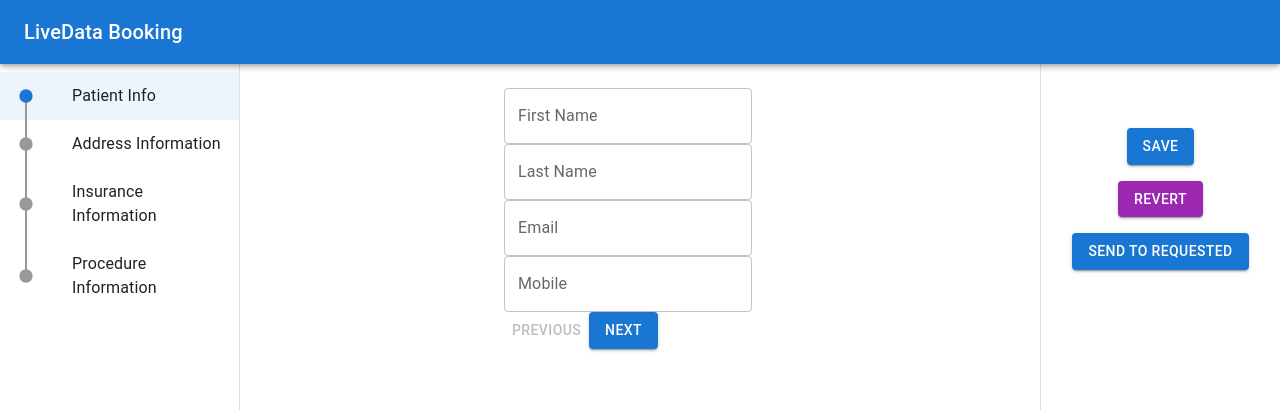
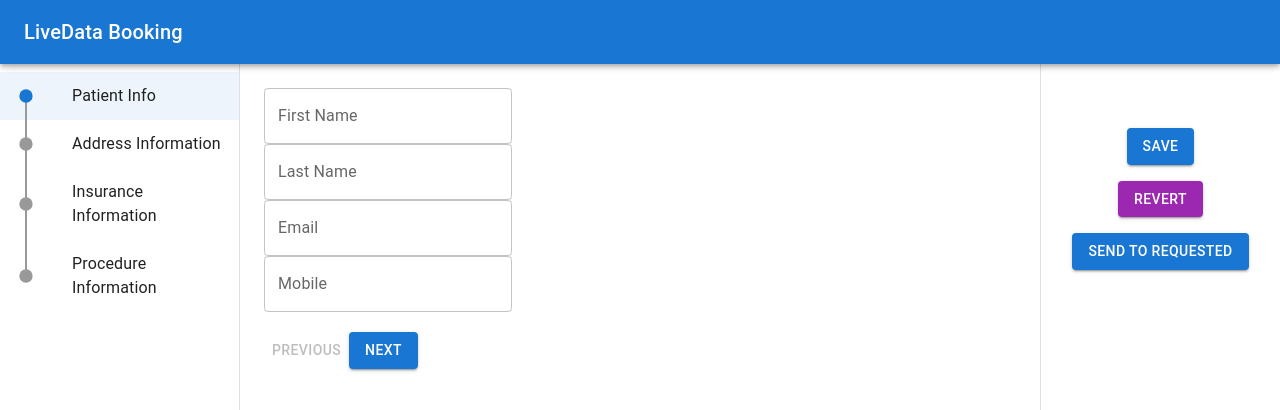
Before and after one commit to gpeddle-LiveData/ng-booking-antd, a React (Create React App) app: page / in a window 1280 px wide. Shown: the top 410 px of the page. Built offline with nearby package versions, Linux system fonts and the light colour scheme.

Commit message:
revise layout

```diff
--- a/src/App.tsx
+++ b/src/App.tsx
@@ -39,7 +39,7 @@
             flexGrow: 1,
             p: 3,
             width: `calc(100% - ${drawerWidth * 2}px)`,
-            marginLeft: `${drawerWidth}px`, // Ensure main content is not under the left sidebar
+            ///marginLeft: `${drawerWidth}px`, // Ensure main content is not under the left sidebar
           }}
         >
           <Toolbar /> {/* Offset content below the AppBar */}
--- a/src/components/StepForm.tsx
+++ b/src/components/StepForm.tsx
@@ -1,9 +1,8 @@
 // src/components/StepForm.tsx
 
 import React from 'react';
-import { Formik, Form, Field, FormikHelpers, FieldProps } from 'formik';
-import { TextField, Button, Container } from '@mui/material';
-import Paper from '@mui/material/Paper';
+import { Formik, Form, Field, FieldProps } from 'formik';
+import { Button, Box } from '@mui/material';
 import * as Yup from 'yup';
 import { useFormDefinition } from '../contexts/FormDefinitionContext';
 import ErrorMessage from './ErrorMessage';
@@ -30,8 +29,6 @@
         validator = validator.required('This field is required');
       }
 
-      // TODO: add more validation types based on field.type
-
       acc[field.name] = validator;
       return acc;
     }, {})
@@ -52,6 +49,7 @@
       }}
     >
       {formikProps => (
+        <Box sx={{ margin: '0px', width: '100%' }}> {/* Adjust this box to control the form's position */}
           <Form>
             {currentStepConfig.fields.map(field => (
               <div key={field.name}>
@@ -68,9 +66,12 @@
                 <ErrorMessage fieldName={field.name} errors={formikProps.errors} touched={formikProps.touched} />
               </div>
             ))}
+            <div style={{ marginTop: '20px' }}>
               <Button type="button" onClick={() => setCurrentStep(currentStep - 1)} disabled={currentStep === 1}>Previous</Button>
               <Button type="submit" disabled={!formikProps.isValid} color="primary" variant="contained">Next</Button>
+            </div>
           </Form>
+        </Box>
       )}
     </Formik>
   );
```
Lines whose indentation alone changed are shown as unchanged.
